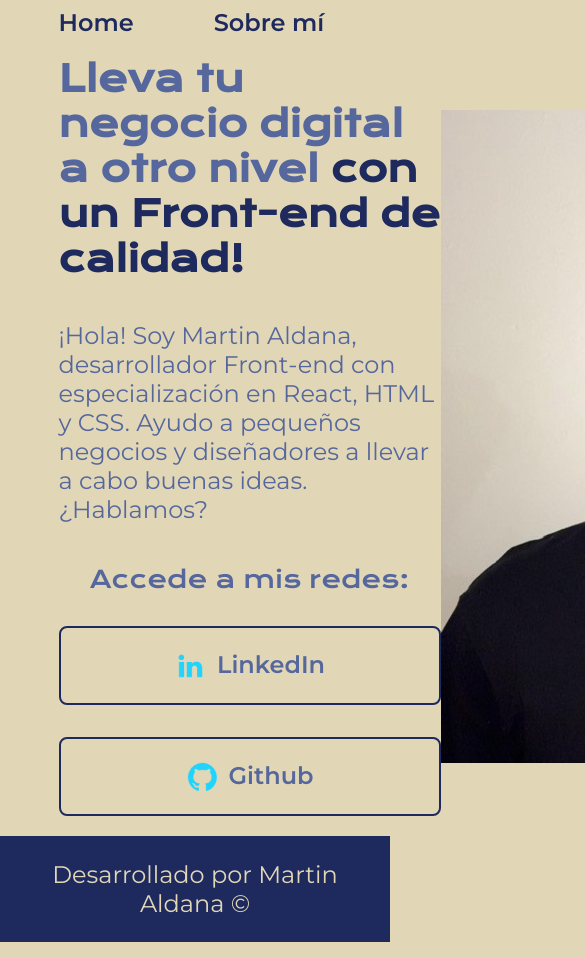
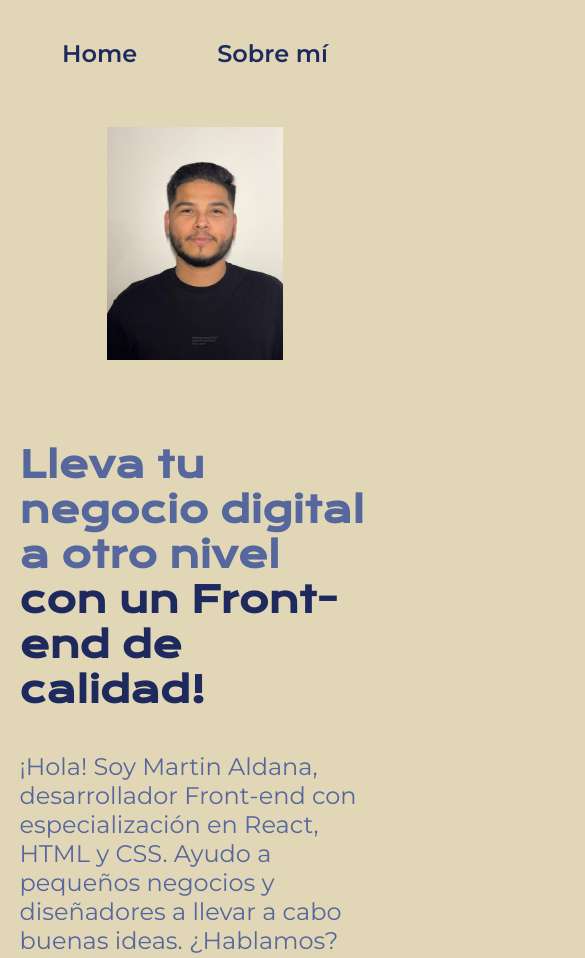
Before and after one commit to martin-aq/static-portfolio, a plain HTML site: page index.html in a window 390 px wide. Shown: the top 958 px of the page, 585 px wide, since content can reach past the window. Drawn offline with nearby package versions, Linux system fonts and the light colour scheme.

Commit message:
Responsive update

```diff
--- a/index.html
+++ b/index.html
@@ -27,7 +27,7 @@
             </div>
 
         </section>
-        <img src="./assets/foto.jpg" alt="Imagen frontal de Martin Aldana">
+        <img class="presentacion_imagen" src="./assets/foto.jpg" alt="Imagen frontal de Martin Aldana">
     </main>
     <footer class="footer">
         <p>Desarrollado por Martin Aldana ©</p>
--- a/styles/style.css
+++ b/styles/style.css
@@ -23,7 +23,6 @@ body{
 
 .header{
     padding: 2% 0% 0% 15%;
-
 }
 
 .header_menu{
@@ -33,7 +32,7 @@ body{
 
 .header_menu_link{
     font-family: var(--fuente-montserrat);
-    font-size: 24px;
+    font-size: 1.5rem;
     font-weight: 600;
     color: var(--color-terciario);
     text-decoration: none;
@@ -44,17 +43,18 @@ body{
     align-items: center;
     padding: 5% 15%;
     justify-content: space-between;
+    gap: 82px;
 }
 
 .presentacion_contenido{
-    width: 615px;
+    width: 50%;
     display: flex;
     flex-direction: column;
     gap: 40px;
 }
 
 .presentacion_contenido_titulo{
-    font-size: 36px;
+    font-size: 2.25rem;
     font-family: var(--fuente-krona);
 }
 
@@ -64,7 +64,7 @@ body{
 
 .presentacion_contenido_texto{
     font-family: var(--fuente-montserrat);
-    font-size: 24px;
+    font-size: 1.5rem;
 }
 
 .presentacion_enlaces{
@@ -77,17 +77,17 @@ body{
 
 .presentacion_enlaces_subtitulo{
     font-family: var(--fuente-krona);
-    font-size: 24px;
+    font-size: 1.5rem;
     font-weight: 400;
 }
 
 .presentacion_enlaces_link{
-    width: 378px;
+    width: 50%;
     text-align: center;
     padding: 21.5px 0;
     border-radius: 8px;
     font-family: var(--fuente-montserrat);
-    font-size: 24px;
+    font-size: 1.5rem;
     font-weight: 600;
     text-decoration: none;
     color: var(--color-secundario);
@@ -101,12 +101,35 @@ body{
     background-color: var(--color-hover);
 }
 
+.presentacion_imagen{
+    width: 50%;
+}
+
 .footer{
     background-color: var(--color-terciario);
     padding: 24px;
     color: var(--color-primario);
     text-align: center;
     font-family: var(--fuente-montserrat);
-    font-size: 24px;
+    font-size: 1.5rem;
     font-weight: 400;
 }
+
+@media (max-width: 1200px){
+    .header{
+        padding: 10%;
+    }
+
+    .header_menu{
+        justify-content: center;
+    }
+
+    .presentacion{
+        flex-direction: column-reverse;
+        padding: 5%;
+    }
+
+    .presentacion_contenido{
+        width: auto;
+    }
+}
```
Also changed, not shown: about.html (+1 -1 lines).
